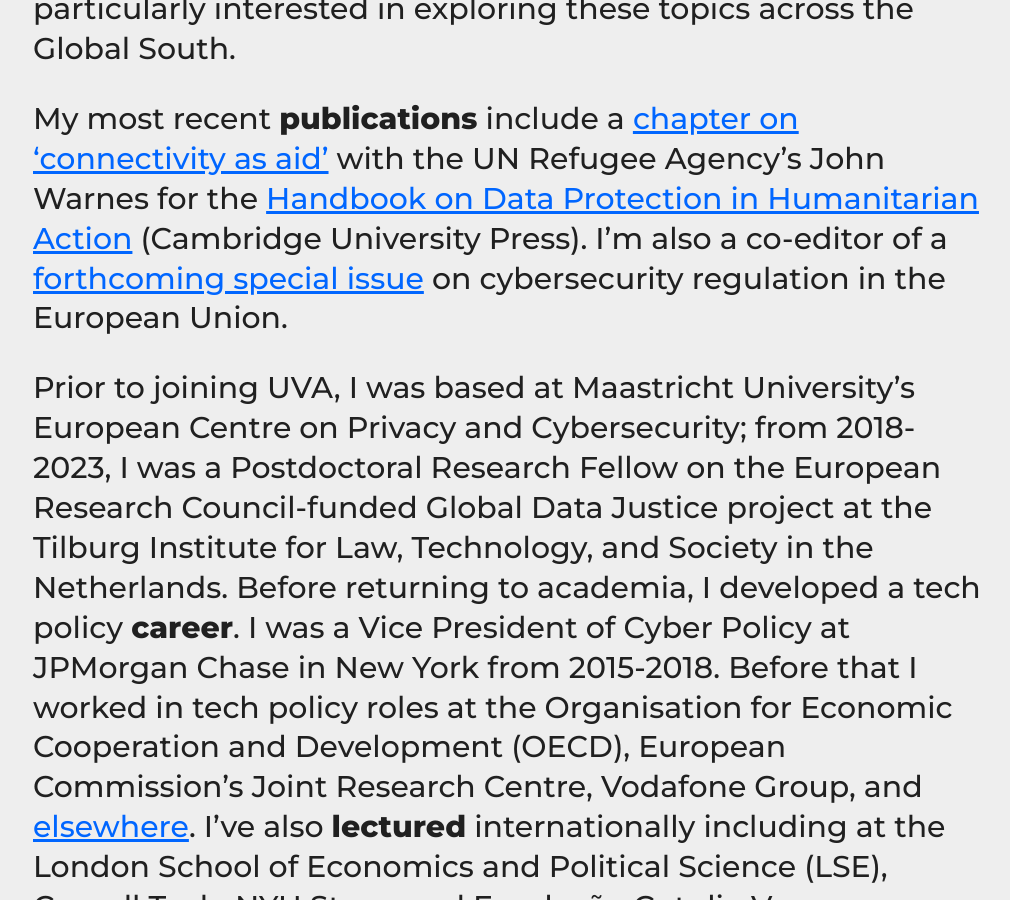
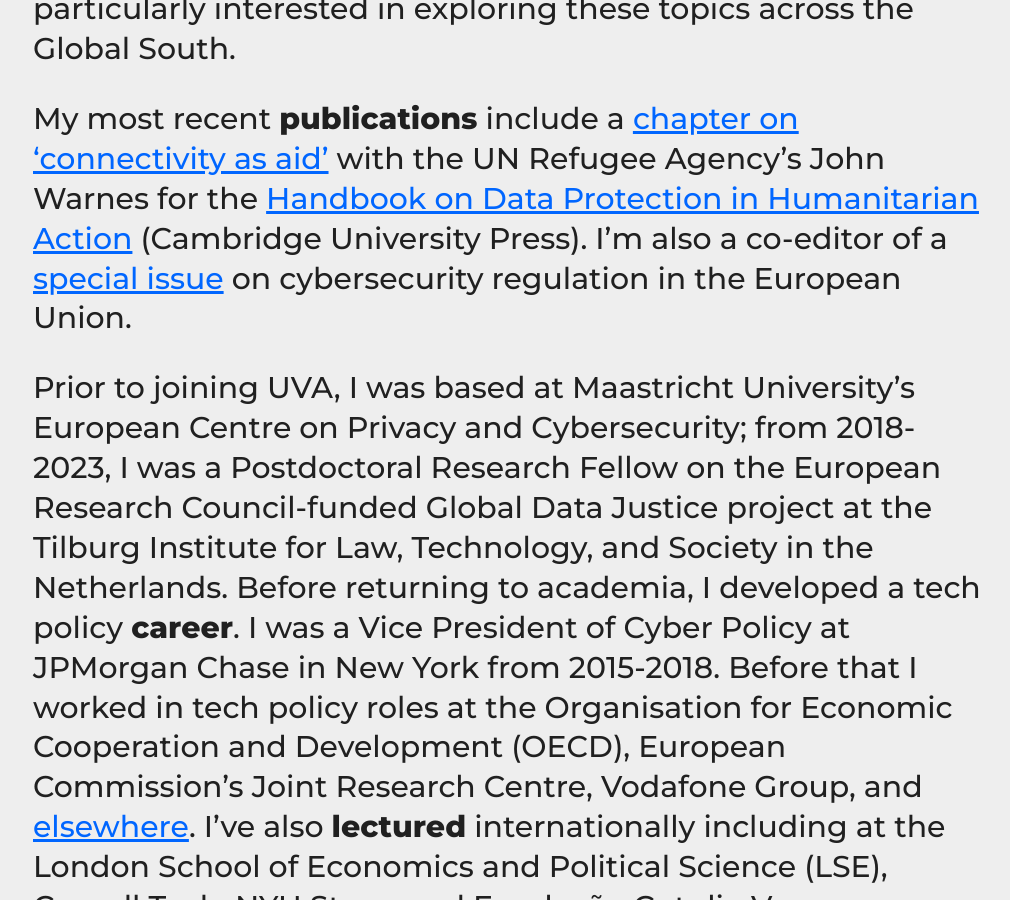
Before and after one commit to haroonalrasheed/641a, a Jekyll site: the page built from index.md, in a window 1280 px wide and 900 px high, scrolled down 561 px. Shown: the whole window, without its empty margins (131-1141 px from the left). Built offline with Jekyll 4.4.1, drawn with Linux system fonts in a browser that asks for light colours.

Commit message:
Update index.md

```diff
--- a/index.md
+++ b/index.md
@@ -6,7 +6,7 @@ I'm an **Assistant Professor** of Media Studies and Data Science (joint appointm
 
 My **research interests** include data governance in development and humanitarian contexts, critical infrastructure protection, surveillance, and biometrics. I'm particularly interested in exploring these topics across the Global South.
 
-My most recent **publications** include a [chapter on 'connectivity as aid'](https://doi.org/10.1017/9781009414630.021) with the UN Refugee Agency's John Warnes for the [Handbook on Data Protection in Humanitarian Action](https://www.cambridge.org/core/books/handbook-on-data-protection-in-humanitarian-action/025CE3DFD1FAD908DD1412C20E49F955) (Cambridge University Press). I'm also a co-editor of a [forthcoming special issue](https://www.sciencedirect.com/special-issue/10GQ4C3726J) on cybersecurity regulation in the European Union.
+My most recent **publications** include a [chapter on 'connectivity as aid'](https://doi.org/10.1017/9781009414630.021) with the UN Refugee Agency's John Warnes for the [Handbook on Data Protection in Humanitarian Action](https://www.cambridge.org/core/books/handbook-on-data-protection-in-humanitarian-action/025CE3DFD1FAD908DD1412C20E49F955) (Cambridge University Press). I'm also a co-editor of a [special issue](https://doi.org/10.1016/j.clsr.2024.106104) on cybersecurity regulation in the European Union.
 
 Prior to joining UVA, I was based at Maastricht University's European Centre on Privacy and Cybersecurity; from 2018-2023, I was a Postdoctoral Research Fellow on the European Research Council-funded Global Data Justice project at the Tilburg Institute for Law, Technology, and Society in the Netherlands. Before returning to academia, I developed a tech policy **career**. I was a Vice President of Cyber Policy at JPMorgan Chase in New York from 2015-2018. Before that I worked in tech policy roles at the Organisation for Economic Cooperation and Development (OECD), European Commission's Joint Research Centre, Vodafone Group, and [elsewhere](http://sixfouronea.net/professional-history/). I've also **lectured** internationally including at the London School of Economics and Political Science (LSE), Cornell Tech, NYU Stern, and Fundação Getulio Vargas.
 
```
